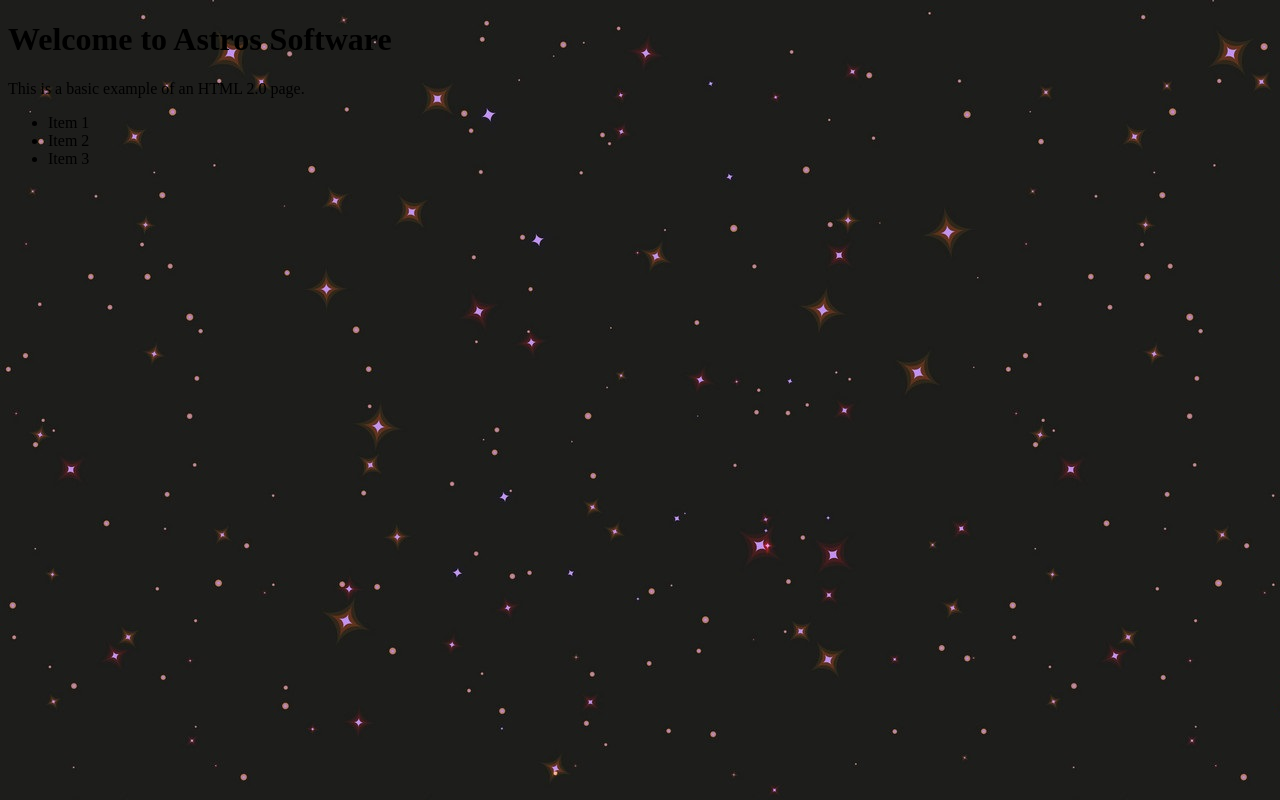
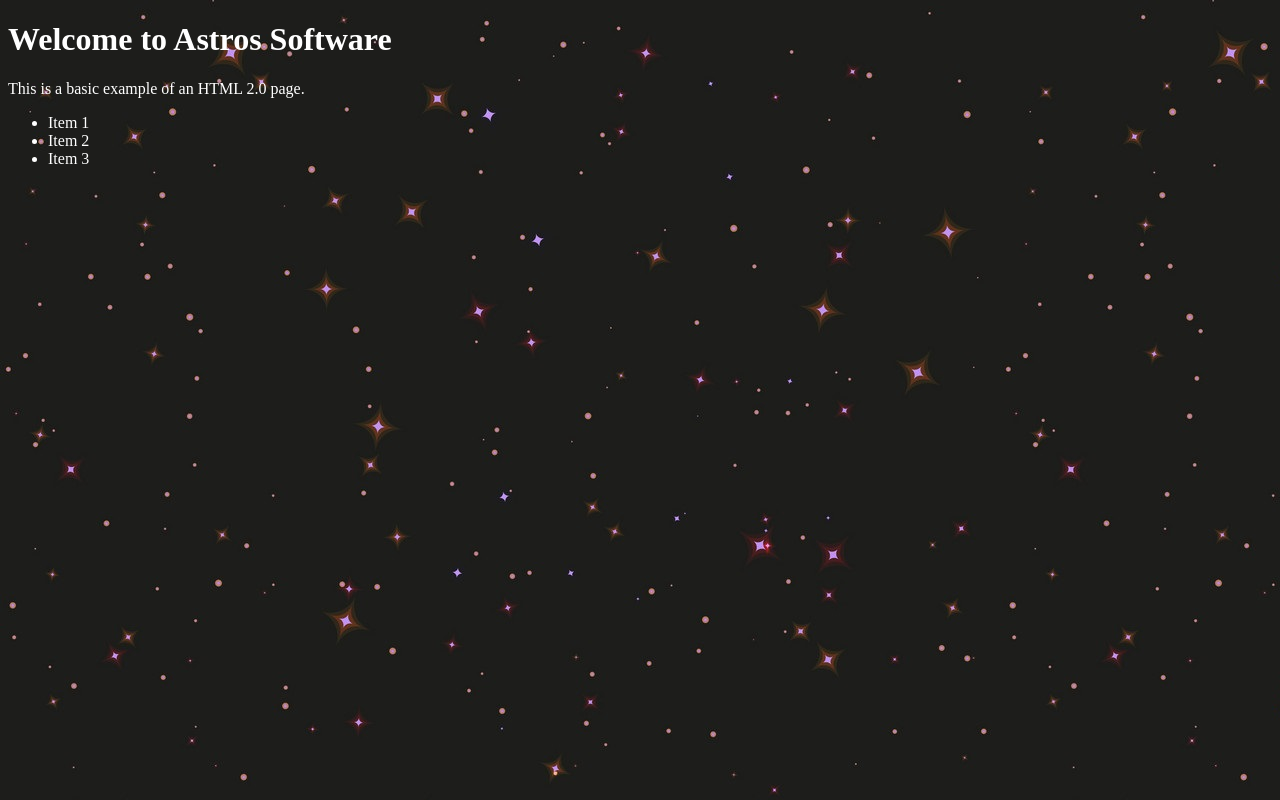
Before and after one commit to Astros-Software/Astros-Software.github.io, a plain HTML site: page index.html in a window 1280 px wide. Drawn offline with Linux system fonts and the light colour scheme.

Commit message:
Update index.html

```diff
--- a/index.html
+++ b/index.html
@@ -4,7 +4,7 @@
 <head>
   <title>Astros Software</title>
 </head>
-<body bgcolor="#553366" background="img/stars.jpg">
+<body bgcolor="#553366" background="img/stars.jpg" text="#ffffff">
   <h1>Welcome to Astros Software</h1>
   <p>This is a basic example of an HTML 2.0 page.</p>
   <ul>
```
